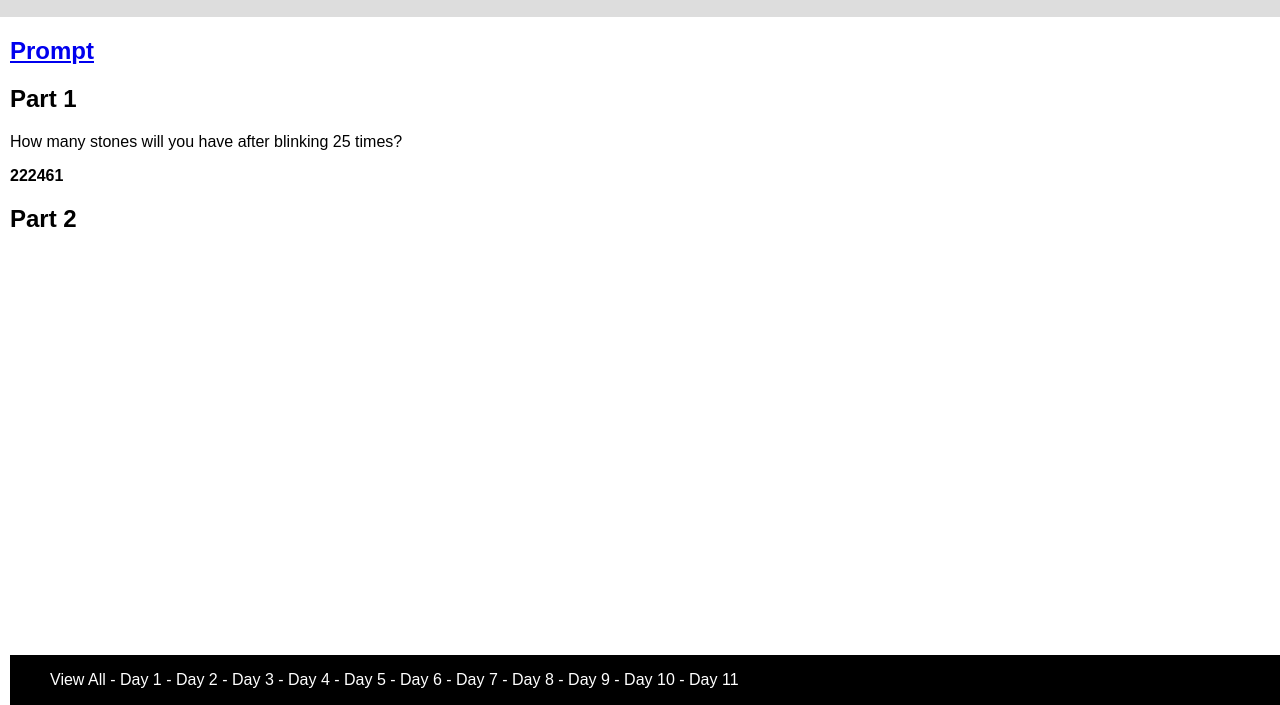
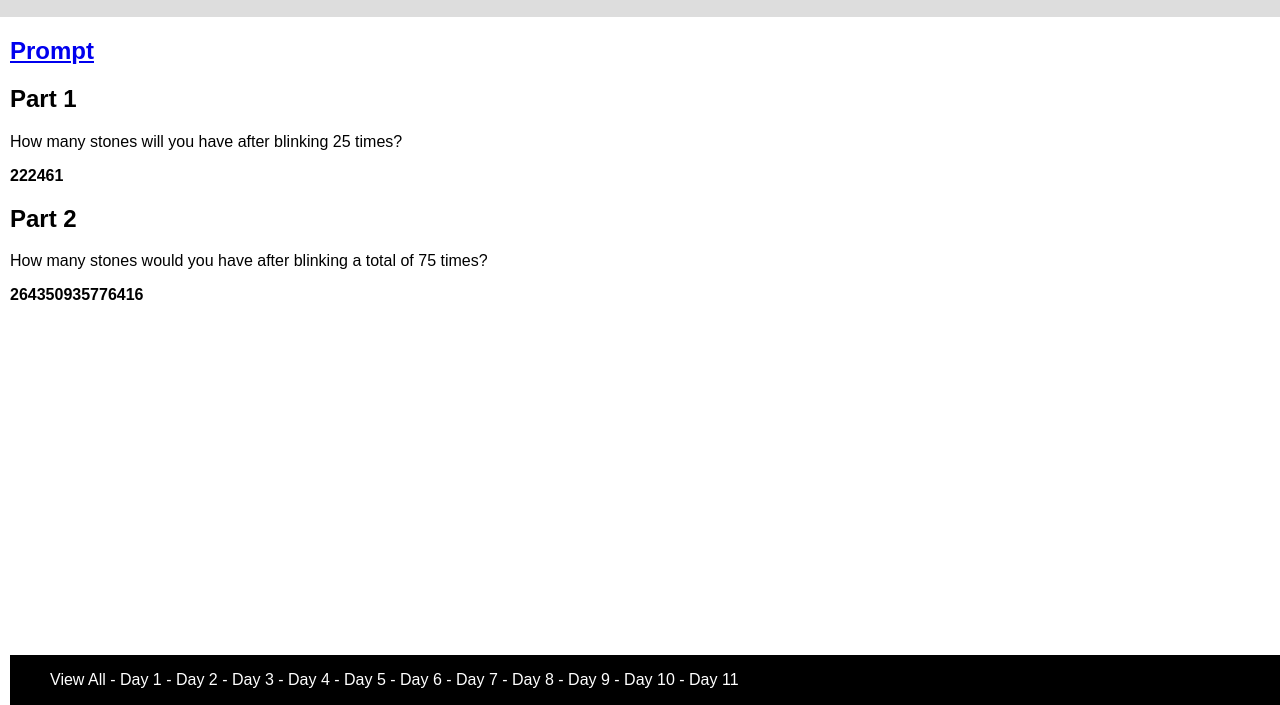
Before and after one commit to erautenberg/adventofcode2024, a website: page public/days/11.html in a window 1280 px wide. Shown: the part 95-800 px from the top of the page. Drawn offline with Linux system fonts and the light colour scheme.

Commit message:
feat(Day11): Part 2

```diff
--- a/public/days/11.html
+++ b/public/days/11.html
@@ -17,7 +17,7 @@
   <p class="answer" id="answer1"></p>
 
   <h2>Part 2</h2>
-  <p></p>
+  <p>How many stones would you have after blinking a total of 75 times?</p>
   <p class="answer" id="answer2"></p>
 
   <footer><ul id="nav"></ul></footer>
--- a/public/src/11.js
+++ b/public/src/11.js
@@ -10,12 +10,12 @@ parseData(DAY11, (input) => {
 
   const timeString1 = `Day ${DAY11}, Part 1 Execution Time`;
   console.time(timeString1);
-  const part1 = applyBlinks(stones, 25).length;
+  const part1 = getTotalStoneCount(stones, 25);
   console.timeEnd(timeString1);
 
   const timeString2 = `Day ${DAY11}, Part 2 Execution Time`;
   console.time(timeString2);
-  const part2 = '';
+  const part2 = getTotalStoneCount(stones, 75);
   console.timeEnd(timeString2);
 
   console.timeEnd(timeStringDay11);
@@ -26,29 +26,33 @@ const formatStones = input => {
   return input.split(' ').map(n => parseInt(n));
 }
 
-const applyRules = stones => {
-  return stones.reduce((acc, curr) => {
-    if (curr === 0) {
-      acc.push(1);
-    } else {
-      const currStr = curr.toString();
-      if (currStr.length % 2 === 0) {
-        const s1 = currStr.slice(0, currStr.length / 2);
-        const s2 = currStr.slice(currStr.length / 2, currStr.length);
-        acc.push(parseInt(s1), parseInt(s2));
-      }
-      else {
-        acc.push(curr * 2024);
-      }
+const getTotalStoneCount = (stones, blinks) => {
+  return stones.reduce((acc, curr) => acc += getStoneCount(curr, blinks), 0);
+}
+
+const getStoneCount = (stone, blinks, stoneMap = new Map()) => {
+  const stoneKey = `${stone},${blinks}`;
+  if (stoneMap.get(stoneKey)) {
+    return stoneMap.get(stoneKey);
+  }
+
+  if (blinks === 0) {
+    count = 1;
+  } else if (stone === 0) {
+    count = getStoneCount(1, blinks - 1, stoneMap);
+  } else {
+    const stoneStr = stone.toString();
+    if (stoneStr.length % 2 === 0) {
+      const s1 = stoneStr.slice(0, stoneStr.length / 2);
+      const s2 = stoneStr.slice(stoneStr.length / 2, stoneStr.length);
+      count = getStoneCount(parseInt(s1), blinks - 1, stoneMap) +
+              getStoneCount(parseInt(s2), blinks - 1, stoneMap);
     }
-    return acc;
-  }, []);
+    else {
+      count = getStoneCount(stone * 2024, blinks - 1, stoneMap);
+    }
+  }
+
+  stoneMap.set(stoneKey, count);
+  return count;
 };
-
-const applyBlinks = (stones, blinks) => {
-  let newStones = [...stones];
-  for (let i=1; i<=blinks; i++) {
-    newStones = applyRules(newStones);
-  }
-  return newStones;
-}
```
